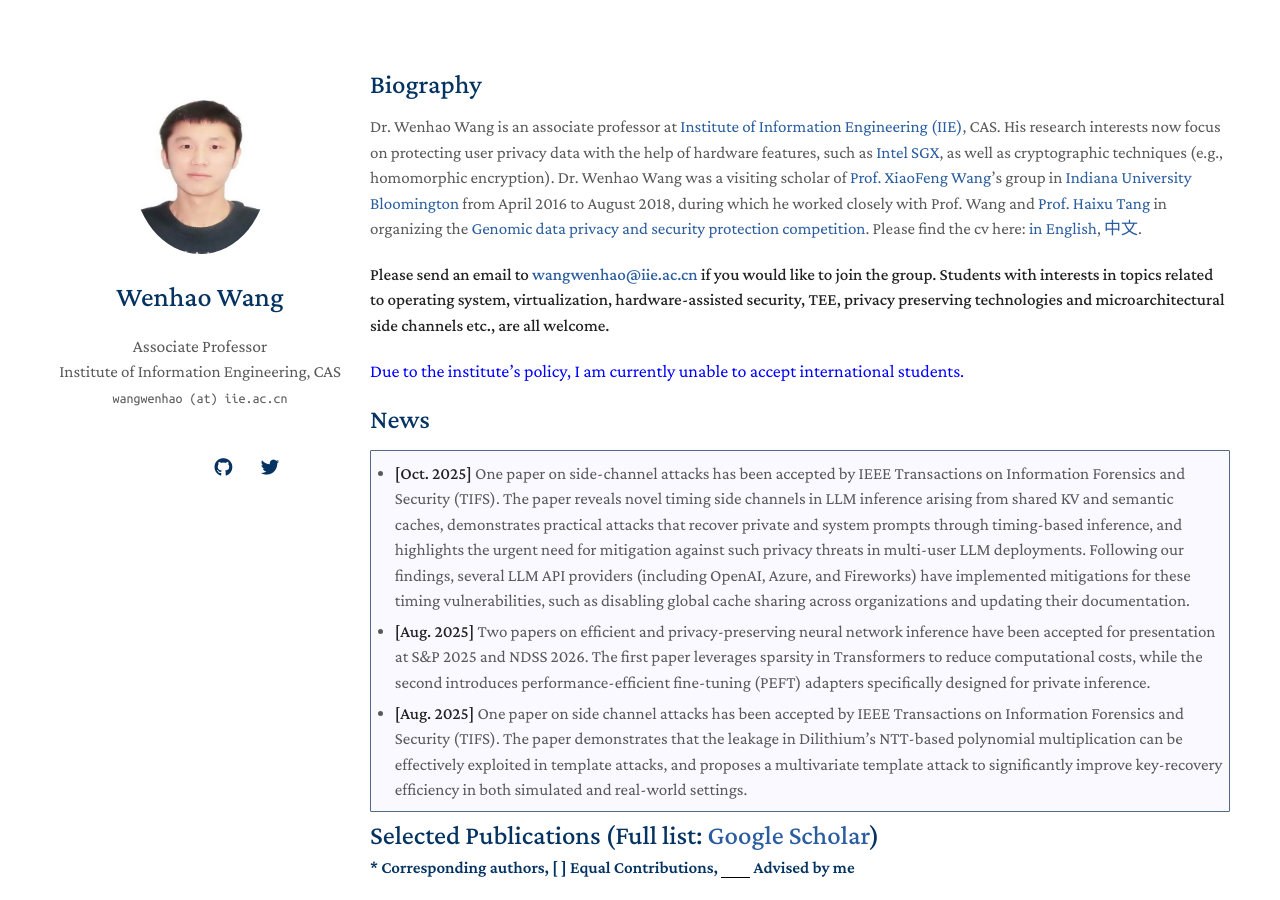
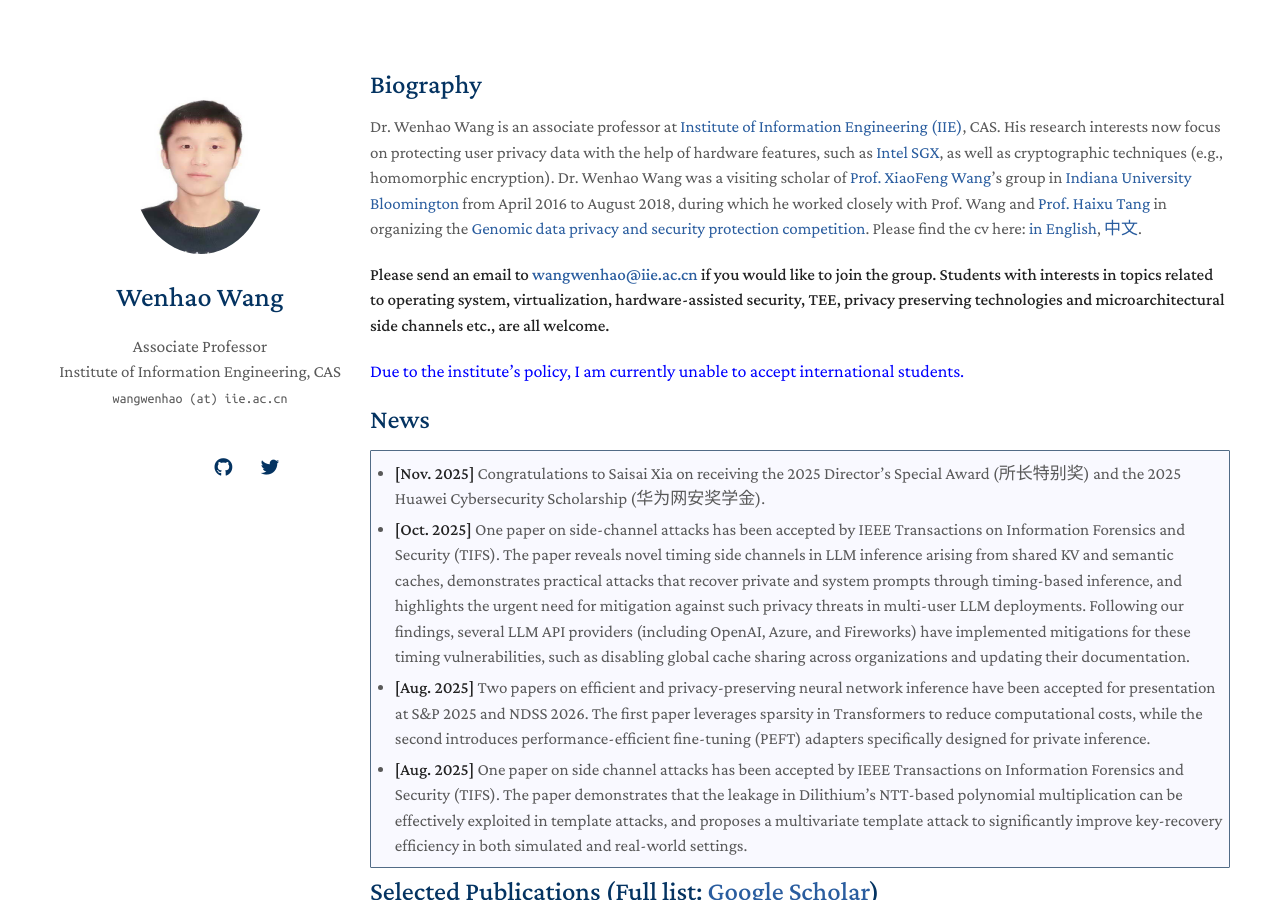
Before and after one commit to heartever/heartever.github.io, a Jekyll site: the page built from index.md, in a window 1280 px wide and 900 px high. Built offline with Jekyll 4.4.1, drawn with Linux system fonts in a browser that asks for light colours; nearby versions of some CDN libraries; a style sheet for code colours, icons or effects is not loaded; our own code applies the rules of GitHub Pages for plain Markdown files; some of the changed text lies outside the part shown.

Commit message:
update news

```diff
--- a/_includes/others.md
+++ b/_includes/others.md
@@ -51,4 +51,4 @@ Useful Links
 * [System Security Circus](http://s3.eurecom.fr/~balzarot/notes/top4_2018/)
 * [Security and Privacy Conference Deadlines](https://sec-deadlines.github.io/)
 
-Last updated: Oct. 2025.
+Last updated: Nov. 2025.
--- a/index.md
+++ b/index.md
@@ -12,6 +12,8 @@ Dr. Wenhao Wang is an associate professor at [Institute of Information Engineeri
 
 ## News
 
+> * **[Nov. 2025]** Congratulations to Saisai Xia on receiving the 2025 Director’s Special Award (所长特别奖) and the 2025 Huawei Cybersecurity Scholarship (华为网安奖学金).
+>
 > * **[Oct. 2025]** One paper on side-channel attacks has been accepted by IEEE Transactions on Information Forensics and Security (TIFS). The paper reveals novel timing side channels in LLM inference arising from shared KV and semantic caches, demonstrates practical attacks that recover private and system prompts through timing-based inference, and highlights the urgent need for mitigation against such privacy threats in multi-user LLM deployments. Following our findings, several LLM API providers (including OpenAI, Azure, and Fireworks) have implemented mitigations for these timing vulnerabilities, such as disabling global cache sharing across organizations and updating their documentation.
 >
 > * **[Aug. 2025]** Two papers on efficient and privacy-preserving neural network inference have been accepted for presentation at S&P 2025 and NDSS 2026. The first paper leverages sparsity in Transformers to reduce computational costs, while the second introduces performance-efficient fine-tuning (PEFT) adapters specifically designed for private inference.
```
